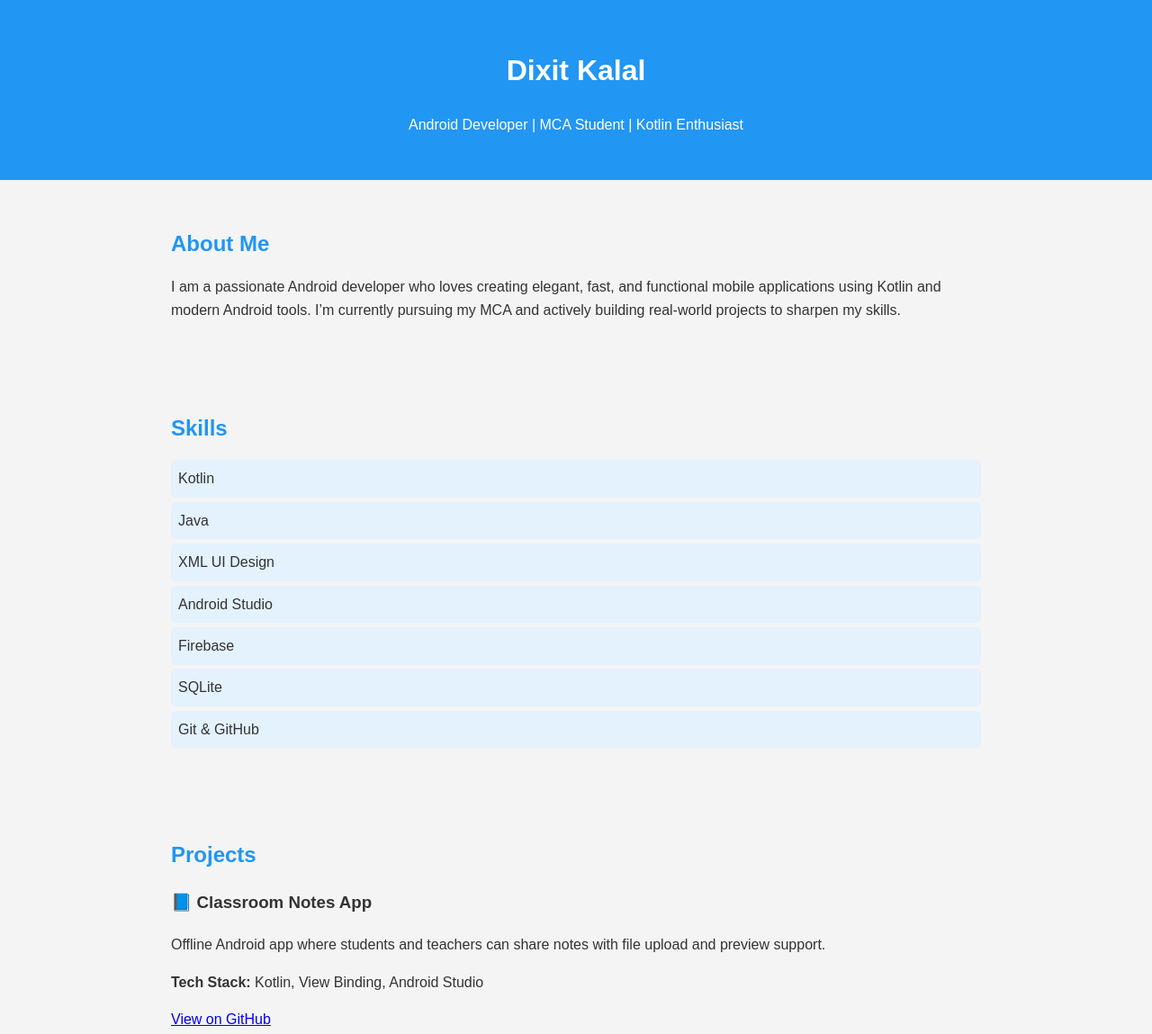
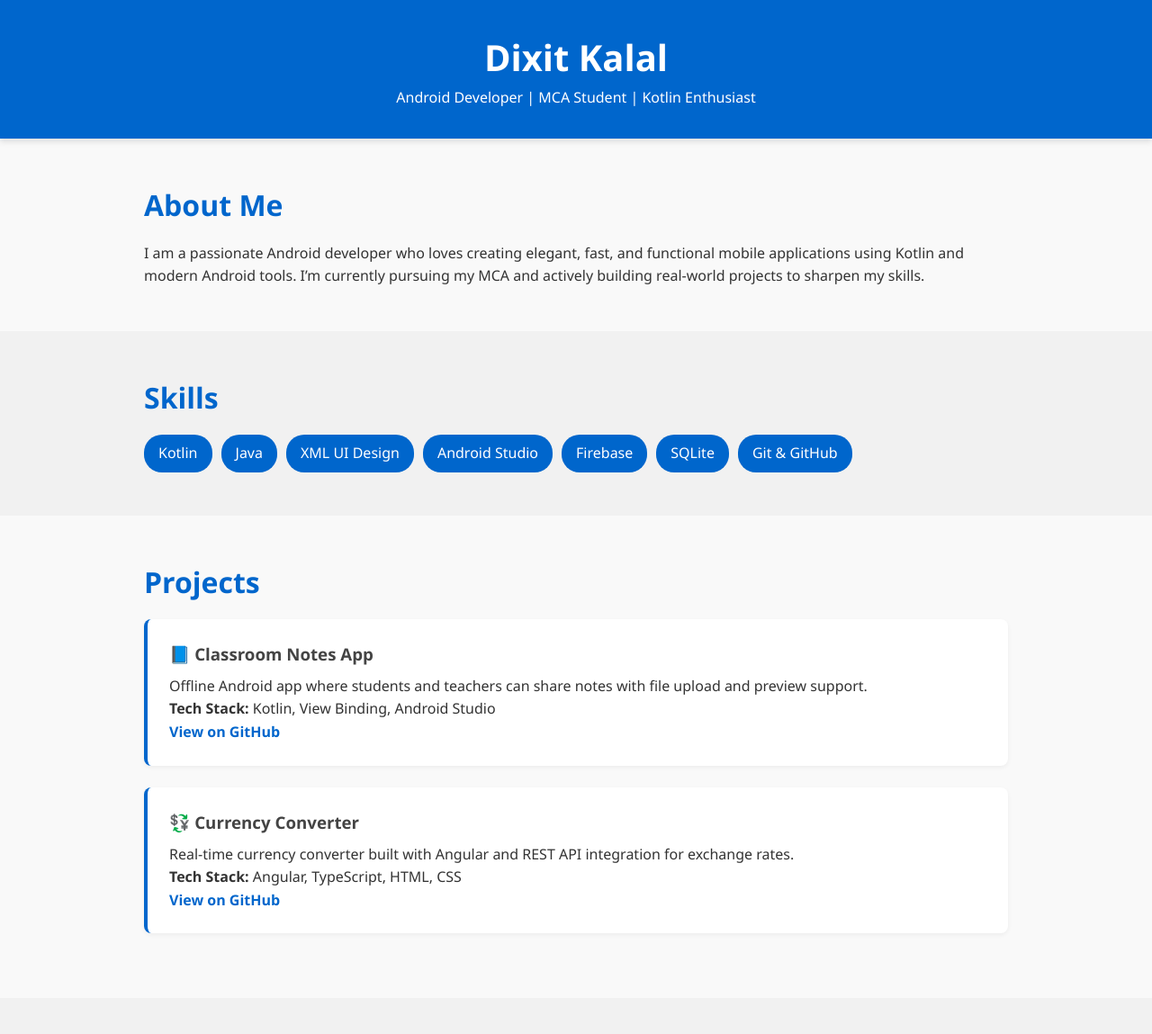
Before and after one commit to Dixitkalal11/dixitkalal.github.io, a plain HTML site: page index.html in a window 1280 px wide. Shown: the top 1149 px of the page at 90% size. Drawn offline with Linux system fonts and the light colour scheme.

Commit message:
Update style.css

```diff
--- a/style.css
+++ b/style.css
@@ -1,53 +1,86 @@
-body {
-  font-family: Arial, sans-serif;
+* {
   margin: 0;
   padding: 0;
+  box-sizing: border-box;
+}
+
+body {
+  font-family: 'Segoe UI', sans-serif;
   line-height: 1.6;
-  background: #f4f4f4;
+  background-color: #f9f9f9;
   color: #333;
 }
 
-header {
-  background: #2196F3;
-  color: white;
-  padding: 2rem 1rem;
-  text-align: center;
-}
-
-section {
-  padding: 2rem 1rem;
-  max-width: 900px;
+.container {
+  width: 90%;
+  max-width: 960px;
   margin: auto;
 }
 
-h2 {
-  color: #2196F3;
-  margin-bottom: 0.5rem;
+header {
+  background-color: #0066cc;
+  color: white;
+  padding: 2rem 0;
+  text-align: center;
+  box-shadow: 0 4px 6px rgba(0,0,0,0.1);
 }
 
-ul {
-  list-style: none;
-  padding-left: 0;
+header h1 {
+  font-size: 2.5rem;
 }
 
-ul li {
-  background: #e3f2fd;
-  padding: 0.5rem;
-  margin: 0.3rem 0;
-  border-radius: 5px;
+.section {
+  padding: 3rem 0;
 }
 
-.project {
+.section.gray {
+  background-color: #f1f1f1;
+}
+
+h2 {
+  font-size: 2rem;
+  margin-bottom: 1rem;
+  color: #0066cc;
+}
+
+.skills {
+  display: flex;
+  flex-wrap: wrap;
+  list-style: none;
+  gap: 10px;
+}
+
+.skills li {
+  background: #0066cc;
+  color: white;
+  padding: 0.5rem 1rem;
+  border-radius: 20px;
+  font-size: 1rem;
+}
+
+.project-card {
   background: white;
-  padding: 1rem;
-  margin-bottom: 1rem;
-  border-radius: 5px;
-  box-shadow: 0 2px 5px rgba(0,0,0,0.1);
+  border-left: 4px solid #0066cc;
+  padding: 1.5rem;
+  margin-bottom: 1.5rem;
+  border-radius: 8px;
+  box-shadow: 0 2px 5px rgba(0,0,0,0.05);
+}
+
+.project-card h3 {
+  margin-bottom: 0.5rem;
+  color: #444;
+}
+
+.project-card a {
+  color: #0066cc;
+  text-decoration: none;
+  font-weight: bold;
 }
 
 footer {
+  background-color: #333;
+  color: white;
   text-align: center;
   padding: 1rem;
-  background: #333;
-  color: white;
 }
```
